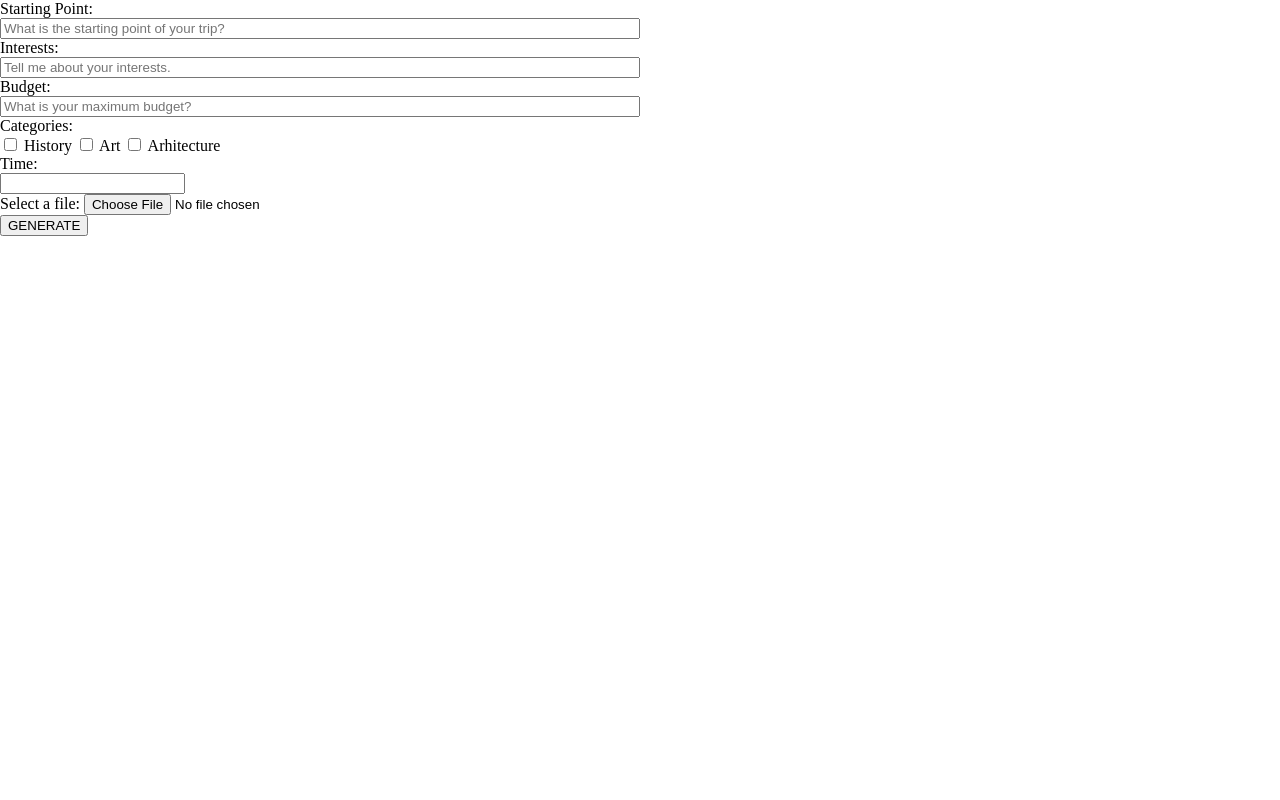
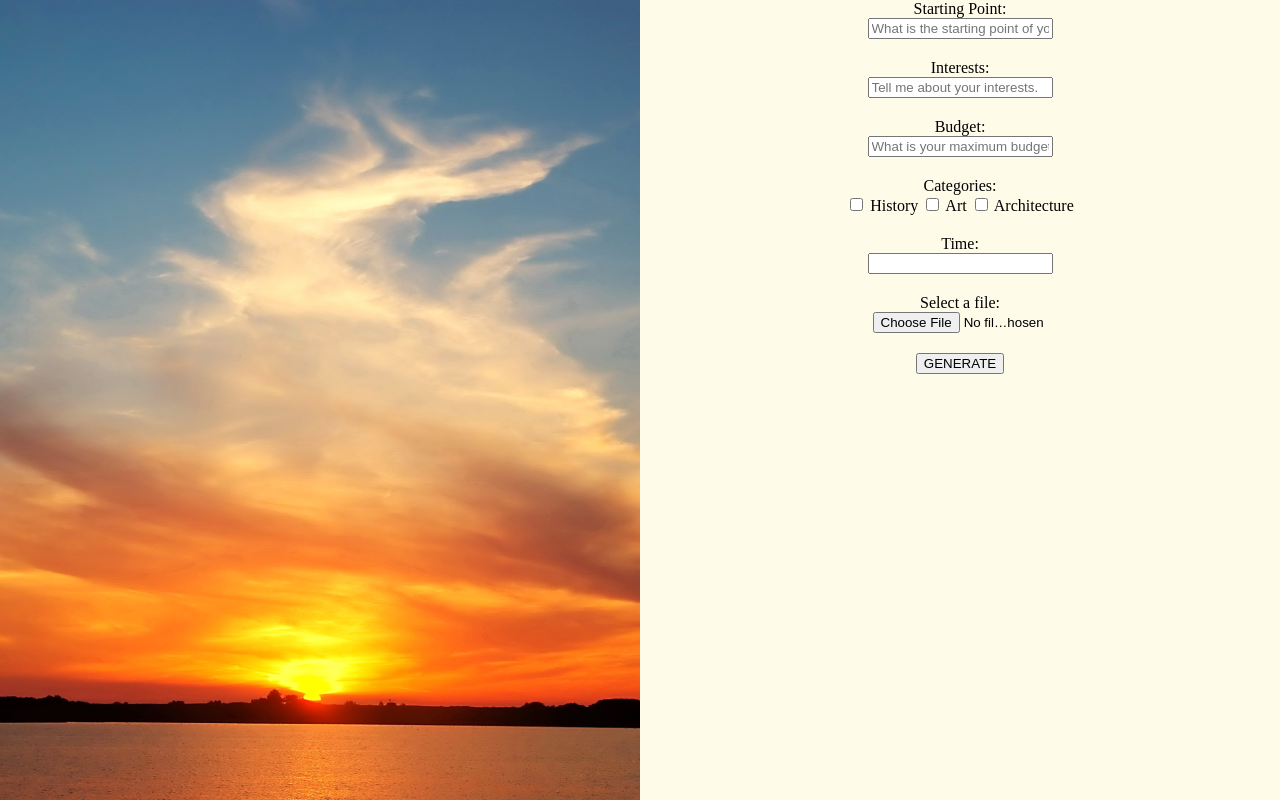
Before and after one commit to bkarahodzi1/TripPlanner, a plain HTML site: page frontend/html/new_trip.html in a window 1280 px wide. Drawn offline with Linux system fonts and the light colour scheme.

Commit message:
Add basic elements of the page, and the first variant of their appearance

```diff
--- a/frontend/css/new_trip.css
+++ b/frontend/css/new_trip.css
@@ -1,22 +1,63 @@
+/* Your CSS styles go here */
+
 body {
     margin: 0;
     padding: 0;
+    background-color: #fefbe9;
+}
+#container{
+    height: 100vh;
+    display: flex;
 }
 
-/* Set the width of the input field to 100% and include padding and border in the width calculation */
-#startPoint {
-    width: 50%;
+#form {
+    flex: 1;
+    float: right;
+    justify-content: center;
+    align-items: center;
+    text-align: center;
+}
+#photo_div{
+    align-items: center;
+    width: 100%;
+    box-sizing: border-box;
+    margin-bottom: 20px; /* Add some margin between sections */
+}
+#startPoint_div,
+#interests_div,
+#budget_div,
+#categories_div,
+#time_div {
+    width: 100%;
+    box-sizing: border-box;
+    margin-bottom: 20px; /* Add some margin between sections */
+}
+#submit_div {
+    width: 100%;
     box-sizing: border-box;
 }
-#interests {
-    width: 50%;
-    box-sizing: border-box;
+
+#album_div {
+    flex: 1;
+    background-size: cover;
+    background-position: center;
+    background-attachment: fixed;
+    position: relative;
+    overflow: hidden;
 }
-#budget {
-    width: 50%;
-    box-sizing: border-box;
+#album{
+    flex: 1;
+    width: auto;
+    height: 100vh;
+    background-size: cover;
+    background-position: center;
+    background-attachment: fixed;
+    position: relative;
+    overflow: hidden;
 }
-#categories_p {
-    padding: 0%;
-    margin: 0%;
+#photo{
+    justify-content: center;
+    align-items: center;
+    text-align: center;
+    width: 175px;
 }
--- a/frontend/html/new_trip.html
+++ b/frontend/html/new_trip.html
@@ -9,7 +9,11 @@
 </head>
 
 <body>
-    <div>
+    <div id="container">
+        <div id="album_div">
+            <img id="album" src="../img/2846005556_0f5bc44419_o.jpg" alt="placeholder">
+        </div>
+        <div id="form">
             <div id="startPoint_div">
                 <label>Starting Point:</label><br>
                 <input type="text" id="startPoint" placeholder="What is the starting point of your trip?">
@@ -24,7 +28,6 @@
             </div>
             <div id="categories_div">
                 <label>Categories:</label><br>
-            <form id="categories" action="#" method="post">
                 <label>
                     <input type="checkbox" name="selectedFields[]" value="history"> History
                 </label>
@@ -34,9 +37,8 @@
                 </label>
 
                 <label>
-                    <input type="checkbox" name="selectedFields[]" value="arhitecture"> Arhitecture
+                    <input type="checkbox" name="selectedFields[]" value="architecture"> Architecture
                 </label>
-            </form>
             </div>
             <div id="time_div">
                 <label>Time:</label><br>
@@ -44,7 +46,7 @@
             </div>
             <div id="photo_div">
                 <form>
-                <label>Select a file:</label>
+                    <label>Select a file:</label><br>
                     <input type="file" id="photo" name="photo" accept=".jpg, .jpeg, .png, .gif">
                 </form>
             </div>
@@ -52,6 +54,8 @@
                 <button>GENERATE</button>
             </div>
         </div>
+    </div>
+
     <script src="../js/new_trip.js"></script>
 </body>
 
```
Also changed, not shown: frontend/img/2846005556_0f5bc44419_o.jpg (added). Lines whose indentation alone changed are shown as unchanged.
